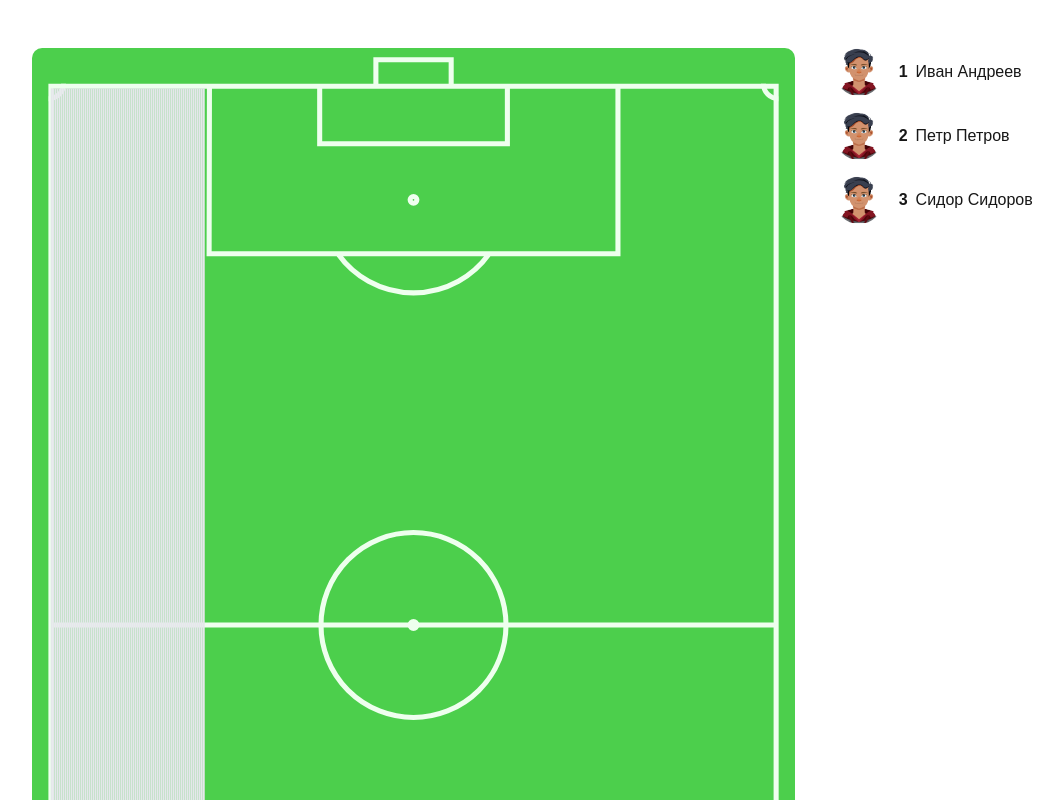
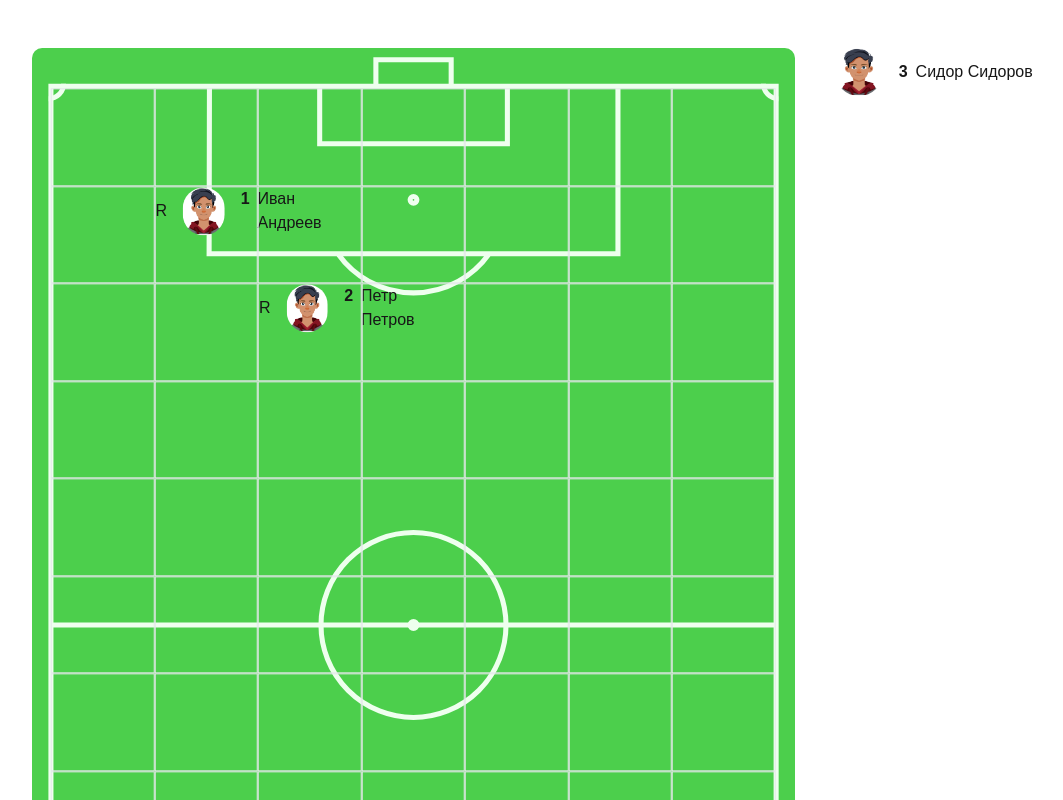
Before and after one commit to Sibusky/football-dnd, a Next.js app: page / in a window 1280 px wide. Shown: the top 800 px of the page, without its empty margins (16-1079 px from the left). Built offline with nearby package versions, Linux system fonts and the light colour scheme.

Commit message:
feat: add drag-and-drop logic

```diff
--- a/app/page.tsx
+++ b/app/page.tsx
@@ -1,15 +1,20 @@
 // import Image from "next/image";
 
-import Field from "@/components/pages/home/field";
-import List from "@/components/pages/home/list";
+import FieldWithList from "@/components/pages/home/field-with-list";
+import { IPlayer } from "@/components/pages/home/list/player";
+
+const players = [
+  { id: 1, name: "Иван Андреев", position: { x: 1, y: 1 } },
+  { id: 2, name: "Петр Петров", position: { x: 2, y: 2 } },
+  { id: 3, name: "Сидор Сидоров", position: { x: null, y: null } },
+];
 
 export default function Home() {
   return (
     <>
       {/* TODO: remove pt-safe, if it's not needed */}
       <main className="pt-safe px-safe flex justify-between gap-10 mx-12 mt-12">
-        <Field className="relative w-2/3" />
-        <List className="w-1/3" />
+        <FieldWithList players={players as IPlayer[]} />
         {/* <Image
           className="dark:invert"
           src="/next.svg"
--- /dev/null
+++ b/components/pages/home/field-with-list/field-with-list.tsx
@@ -0,0 +1,23 @@
+"use client";
+
+import React, { useState } from "react";
+import { DndProvider } from "react-dnd";
+import { HTML5Backend } from "react-dnd-html5-backend";
+import Field from "../field";
+import List from "../list";
+import { IPlayer } from "../list/player";
+
+export default function FieldWithList({ players }: { players: IPlayer[] }) {
+  const [playersState, setPlayersState] = useState<IPlayer[]>(players);
+
+  return (
+    <DndProvider backend={HTML5Backend}>
+      <Field
+        className="relative w-2/3"
+        players={playersState}
+        setPlayersState={setPlayersState}
+      />
+      <List className="w-1/3" players={playersState} />
+    </DndProvider>
+  );
+}
--- /dev/null
+++ b/components/pages/home/field-with-list/index.ts
@@ -0,0 +1,3 @@
+import FieldWithList from "./field-with-list";
+
+export default FieldWithList;
--- a/components/pages/home/field/field.tsx
+++ b/components/pages/home/field/field.tsx
@@ -1,14 +1,57 @@
 import Image from "next/image";
 import React from "react";
+import Square from "./square";
+import { FIELD_WIDTH, TOTAL_SQUARES } from "@/constants/field";
+import { IPlayer } from "../list/player";
 
 interface FieldProps {
+  players: IPlayer[];
+  setPlayersState: React.Dispatch<React.SetStateAction<IPlayer[]>>;
   className?: string;
 }
 
-export default function Field({ className }: FieldProps) {
-  const FIELD_WIDTH = 7;
-  const FIELD_LENGTH = 11;
-  const TOTAL_SQUARES = FIELD_WIDTH * FIELD_LENGTH;
+export default function Field({
+  className,
+  players,
+  setPlayersState,
+}: FieldProps) {
+  function handlePlayerDrop(player: IPlayer, x: number, y: number) {
+    const updatedPlayers = players.map((p) =>
+      p.id === player.id ? { ...p, position: { x, y } } : p
+    );
+    setPlayersState(updatedPlayers);
+  }
+
+  function handleCanDrop(x: number, y: number) {
+    return !players.some(
+      (player) => player.position.x === x && player.position.y === y
+    );
+  }
+
+  function renderSquare(i: number) {
+    const x = i % FIELD_WIDTH;
+    const y = Math.floor(i / FIELD_WIDTH);
+    const currentPlayer = players.find(
+      (player) => player.position.x === x && player.position.y === y
+    );
+
+    return (
+      <Square
+        key={i}
+        player={currentPlayer || null}
+        x={x}
+        y={y}
+        onPlayerDrop={handlePlayerDrop}
+        handleCanDrop={handleCanDrop}
+        setPlayersState={setPlayersState}
+      />
+    );
+  }
+
+  const squares = [];
+  for (let i = 0; i < TOTAL_SQUARES; i += 1) {
+    squares.push(renderSquare(i));
+  }
 
   return (
     <section className={className}>
@@ -21,12 +64,7 @@ export default function Field({ className }: FieldProps) {
         priority
       />
       <ul className="absolute top-1/2 left-1/2 -translate-x-1/2 -translate-y-1/2 w-[95%] h-[93%] flex flex-wrap">
-        {Array.from({ length: TOTAL_SQUARES }, (_, index) => (
-          <li
-            className={`w-[calc(100%/${FIELD_WIDTH})] h-[calc(100%/${FIELD_LENGTH})] border`}
-            key={index}
-          ></li>
-        ))}
+        {squares}
       </ul>
     </section>
   );
--- /dev/null
+++ b/components/pages/home/field/square/index.ts
@@ -0,0 +1,3 @@
+import Square from "./square";
+
+export default Square;
--- /dev/null
+++ b/components/pages/home/field/square/square.tsx
@@ -0,0 +1,61 @@
+import { FIELD_WIDTH } from "@/constants/field";
+import { FIELD_LENGTH } from "@/constants/field";
+import { ItemTypes } from "@/types/item-types";
+import React from "react";
+import { useDrop } from "react-dnd";
+import clsx from "clsx";
+import { IPlayer, Player } from "../../list/player";
+
+interface SquareProps {
+  player: IPlayer | null;
+  x: number;
+  y: number;
+  onPlayerDrop: (player: IPlayer, x: number, y: number) => void;
+  handleCanDrop: (x: number, y: number) => boolean;
+  setPlayersState?: React.Dispatch<React.SetStateAction<IPlayer[]>>;
+}
+
+export default function Square({
+  player,
+  x,
+  y,
+  onPlayerDrop,
+  handleCanDrop,
+  setPlayersState,
+}: SquareProps) {
+  const [{ isOver, canDrop }, drop] = useDrop(
+    () => ({
+      accept: ItemTypes.PLAYER,
+      canDrop: () => {
+        return handleCanDrop(x, y);
+      },
+      drop: (draggedPlayer: IPlayer) => {
+        onPlayerDrop(draggedPlayer, x, y);
+      },
+      collect: (monitor) => ({
+        isOver: !!monitor.isOver(),
+        canDrop: !!monitor.canDrop(),
+      }),
+    }),
+    [onPlayerDrop, x, y]
+  );
+
+  return (
+    <li
+      className={clsx("border", isOver && "bg-red-500")}
+      ref={drop as unknown as React.LegacyRef<HTMLLIElement>}
+      style={{
+        width: `calc(100%/${FIELD_WIDTH})`,
+        height: `calc(100%/${FIELD_LENGTH})`,
+      }}
+    >
+      {player && (
+        <Player
+          player={player}
+          isOnField={true}
+          setPlayersState={setPlayersState}
+        />
+      )}
+    </li>
+  );
+}
--- a/components/pages/home/list/list.tsx
+++ b/components/pages/home/list/list.tsx
@@ -1,35 +1,25 @@
-import Image from "next/image";
-import React from "react";
+import React, { useMemo } from "react";
+import { Player, IPlayer } from "./player";
 
 interface ListProps {
+  players: IPlayer[];
   className?: string;
 }
 
-const players = [
-  { id: 1, name: "Иван Андреев" },
-  { id: 2, name: "Петр Петров" },
-  { id: 3, name: "Сидор Сидоров" },
-];
+export default function List({ players, className }: ListProps) {
+  const playersWithoutPosition = useMemo(
+    () =>
+      players.filter(
+        (player) => player.position.x === null && player.position.y === null
+      ),
+    [players]
+  );
 
-export default function List({ className }: ListProps) {
   return (
     <section className={className}>
       <ul className="flex flex-col gap-4">
-        {players.map((player) => (
-          <li className="flex items-center gap-4" key={player.id}>
-            <Image
-              className="size-12 rounded-full"
-              src={`/pages/home/avatars/${player.id}.jpg`}
-              alt={player.name}
-              width={4615}
-              height={5336}
-              priority
-            />
-            <h3 className="flex gap-2">
-              <span className="font-semibold">{player.id}</span>
-              <span>{player.name}</span>
-            </h3>
-          </li>
+        {playersWithoutPosition.map((player) => (
+          <Player key={player.id} player={player} />
         ))}
       </ul>
     </section>
--- /dev/null
+++ b/components/pages/home/list/player/index.ts
@@ -0,0 +1,3 @@
+import { Player, IPlayer } from "./player";
+
+export { Player, type IPlayer };
--- /dev/null
+++ b/components/pages/home/list/player/player.tsx
@@ -0,0 +1,73 @@
+"use client";
+
+import React from "react";
+
+import Image from "next/image";
+import { useDrag } from "react-dnd";
+import { ItemTypes } from "@/types/item-types";
+
+export interface IPlayer {
+  id: number;
+  name: string;
+  position: {
+    x: number | null;
+    y: number | null;
+  };
+}
+
+interface PlayerProps {
+  player: IPlayer;
+  isOnField?: boolean;
+  setPlayersState?: React.Dispatch<React.SetStateAction<IPlayer[]>>;
+}
+
+export function Player({ player, isOnField, setPlayersState }: PlayerProps) {
+  const Tag = isOnField ? "div" : "li";
+
+  const [{ isDragging }, drag] = useDrag(
+    () => ({
+      type: ItemTypes.PLAYER,
+      item: player,
+      collect: (monitor) => ({
+        isDragging: !!monitor.isDragging(),
+      }),
+    }),
+    []
+  );
+
+  function handleRemoveFromField() {
+    if (setPlayersState) {
+      const removedPlayer = { ...player, position: { x: null, y: null } };
+      setPlayersState((prevPlayersState: IPlayer[]) => [
+        ...prevPlayersState.filter((p) => p.id !== player.id),
+        removedPlayer,
+      ]);
+    }
+  }
+
+  return (
+    <Tag
+      className="flex items-center gap-4"
+      key={player.id}
+      ref={(element: HTMLDivElement | HTMLLIElement | null) => {
+        if (element) {
+          drag(element);
+        }
+      }}
+    >
+      {isOnField && <button onClick={handleRemoveFromField}>R</button>}
+      <Image
+        className="size-12 rounded-full"
+        src={`/pages/home/avatars/${player.id}.jpg`}
+        alt={player.name}
+        width={4615}
+        height={5336}
+        priority
+      />
+      <h3 className="flex gap-2">
+        <span className="font-semibold">{player.id}</span>
+        <span>{player.name}</span>
+      </h3>
+    </Tag>
+  );
+}
--- /dev/null
+++ b/constants/field.ts
@@ -0,0 +1,3 @@
+export const FIELD_WIDTH = 7;
+export const FIELD_LENGTH = 11;
+export const TOTAL_SQUARES = FIELD_WIDTH * FIELD_LENGTH;
--- /dev/null
+++ b/types/item-types.ts
@@ -0,0 +1,3 @@
+export const ItemTypes = {
+  PLAYER: "player",
+};
```
Also changed, not shown: package.json (+5 -2 lines), 1 other file (tests, documents, lock files or other folders).
